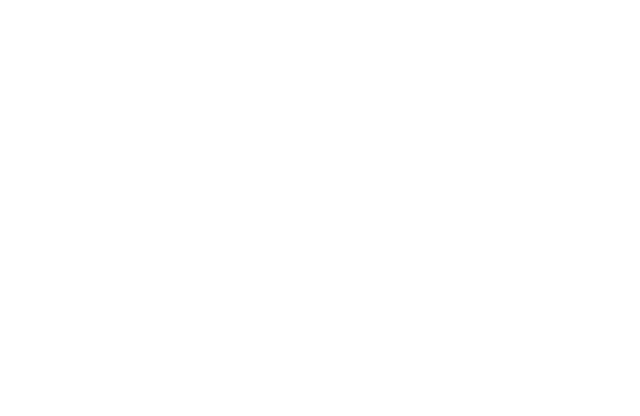
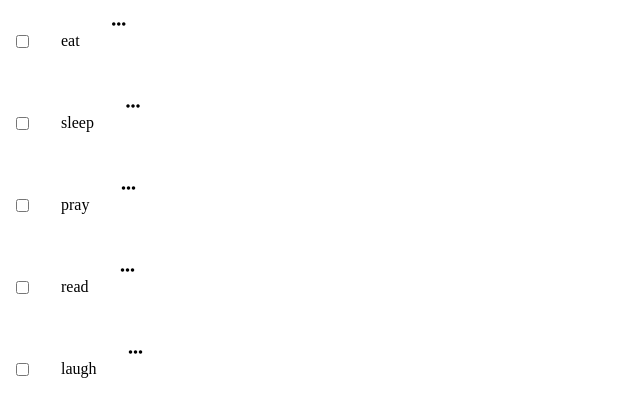
Before and after one commit to AckonSamuel/To-Do-list, a website built with webpack: page src/index.html in a window 1280 px wide. Shown: the whole page, without its empty margins (0-640 px from the left). Built offline with nearby package versions, Linux system fonts and the light colour scheme.

Commit message:
mark up and styles for list

```diff
--- a/package.json
+++ b/package.json
@@ -30,6 +30,7 @@
     "webpack-dev-server": "^4.7.4"
   },
   "dependencies": {
+    "@fortawesome/fontawesome-free": "^6.0.0",
     "lodash": "^4.17.21"
   }
 }
--- a/src/index.html
+++ b/src/index.html
@@ -5,6 +5,7 @@
     <meta http-equiv="X-UA-Compatible" content="IE=edge">
     <meta name="viewport" content="width=device-width, initial-scale=1.0">
     <title>Document</title>
+    <script src="https://kit.fontawesome.com/d7c4625610.js" crossorigin="anonymous"></script>
 </head>
 <body>
     <ul class="to-do-list"></ul>
--- a/src/index.js
+++ b/src/index.js
@@ -1,2 +1,52 @@
 /* eslint-disable linebreak-style */
 import './style.css';
+
+const task = [
+    {
+        description: 'eat',
+        completed: false,
+        index: 0,
+    },
+    {
+        description: 'sleep',
+        completed: true,
+        index: 1,
+    },
+    {
+        description: 'pray',
+        completed: true,
+        index: 2,
+    },
+    {
+        description: 'read',
+        completed: false,
+        index: 3,
+    },
+    {
+        description: 'laugh',
+        completed: false,
+        index: 4,
+    },
+]
+
+const itera = () => {
+    const list = document.querySelector('ul');
+    task.forEach((item) => {
+        const li = document.createElement('li');
+        li.className = 'job';
+        const checkBox = document.createElement('input');
+        checkBox.type = 'checkbox';
+        checkBox.className = 'status';
+        const taskDescription = document.createElement('p');
+        taskDescription.className = 'description';
+        taskDescription.innerText = item.description;
+        const ellipsis = document.createElement('i');
+        ellipsis.classList.add('fa-solid', 'fa-ellipsis', 'fa-ellipsis-vertical');
+        li.appendChild(checkBox);
+        li.appendChild(taskDescription);
+        li.appendChild(ellipsis);
+        list.appendChild(li);
+    })
+}
+
+itera();
--- a/src/style.css
+++ b/src/style.css
@@ -1,3 +1,18 @@
-.hello {
-    color: red;
-  }
+* {
+    padding: 0;
+    margin: 0;
+}
+
+.job {
+    display: flex;
+    flex-direction: row;
+    padding: 1em;
+    gap: 2em;
+    align-items: center;
+}
+
+i {
+    width: 20px;
+    height: 50px;
+    color: black;
+}
```
Also changed, not shown: dist/index.html, dist/main.js, dist/main.js.LICENSE.txt (deleted), 1 other file.
